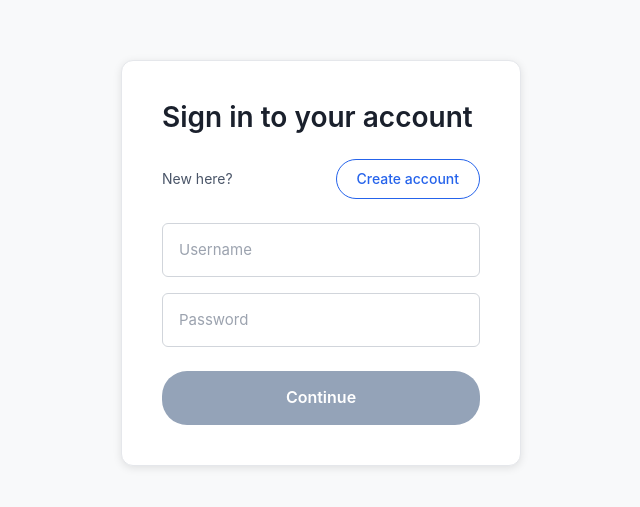
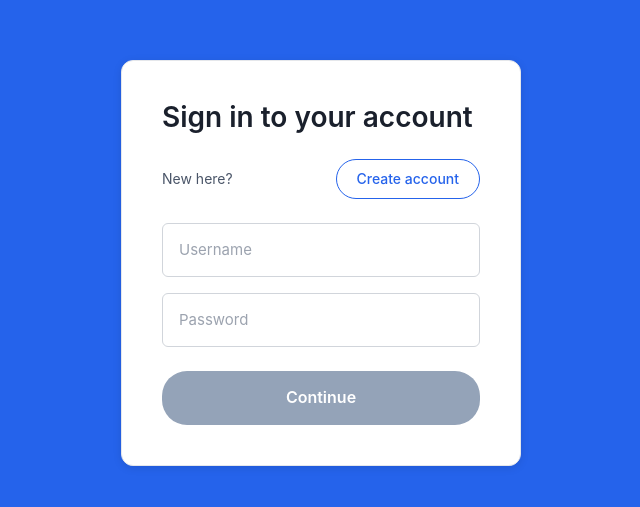
Before and after one commit to Boykina3/CPS_490_Messenger_-project, a React (Vite) app in the folder CODE/CH5/: page /login in a window 1280 px wide. Shown: the part 127-634 px from the top of the page, without its empty margins (319-959 px from the left). Built offline with nearby package versions, Linux system fonts and the light colour scheme.

Commit message:
Added better color scheme

```diff
--- a/CODE/CH5/src/index.css
+++ b/CODE/CH5/src/index.css
@@ -12,7 +12,7 @@ body {
   padding: 40px 20px;
   max-width: 900px;
   margin: 0 auto;
-  background-color: #f8f9fa;
+  background-color: #2563eb;
   min-height: 100vh;
   color: #2d3748;
 }
@@ -203,7 +203,7 @@ body > div:first-child {
   display: flex;
   justify-content: center;
   align-items: center;
-  background-color: #f8f9fa;
+  background-color: #2563eb;
   padding: 20px;
   overflow: hidden;
 }
```
